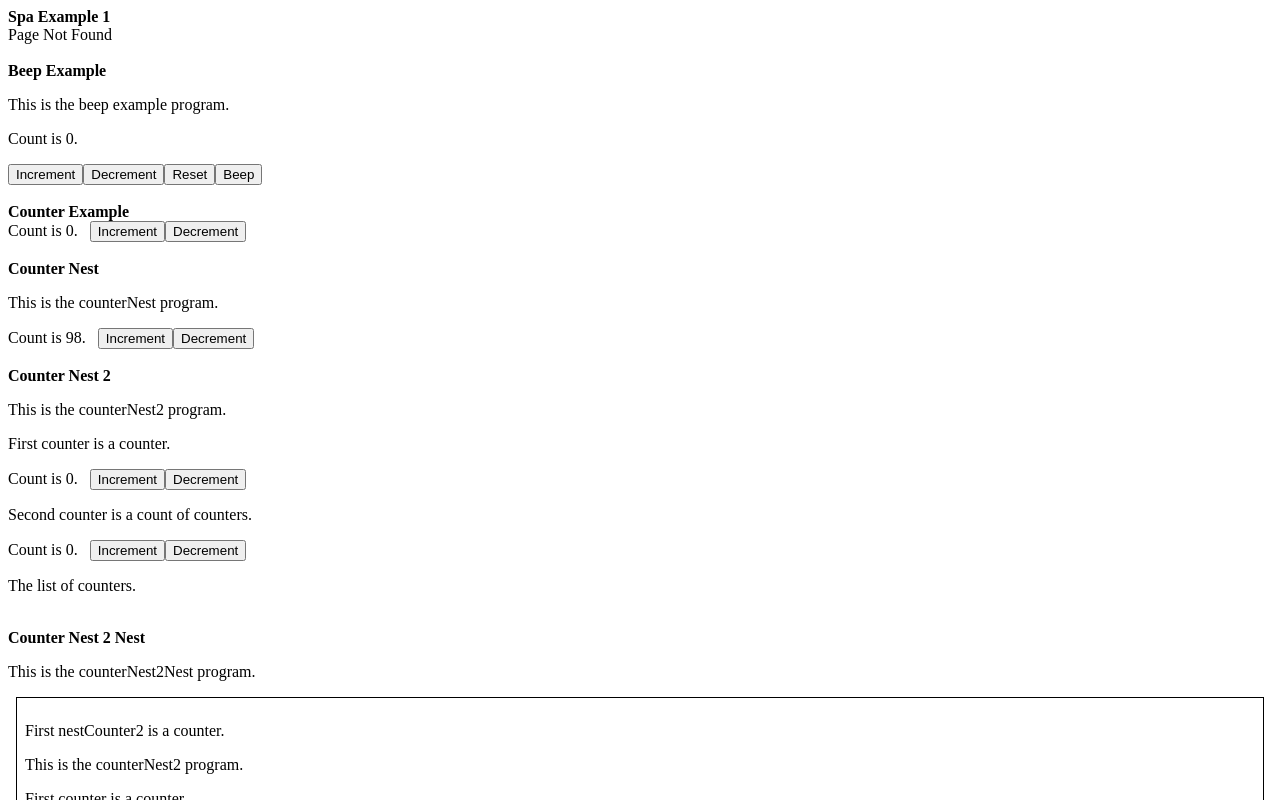
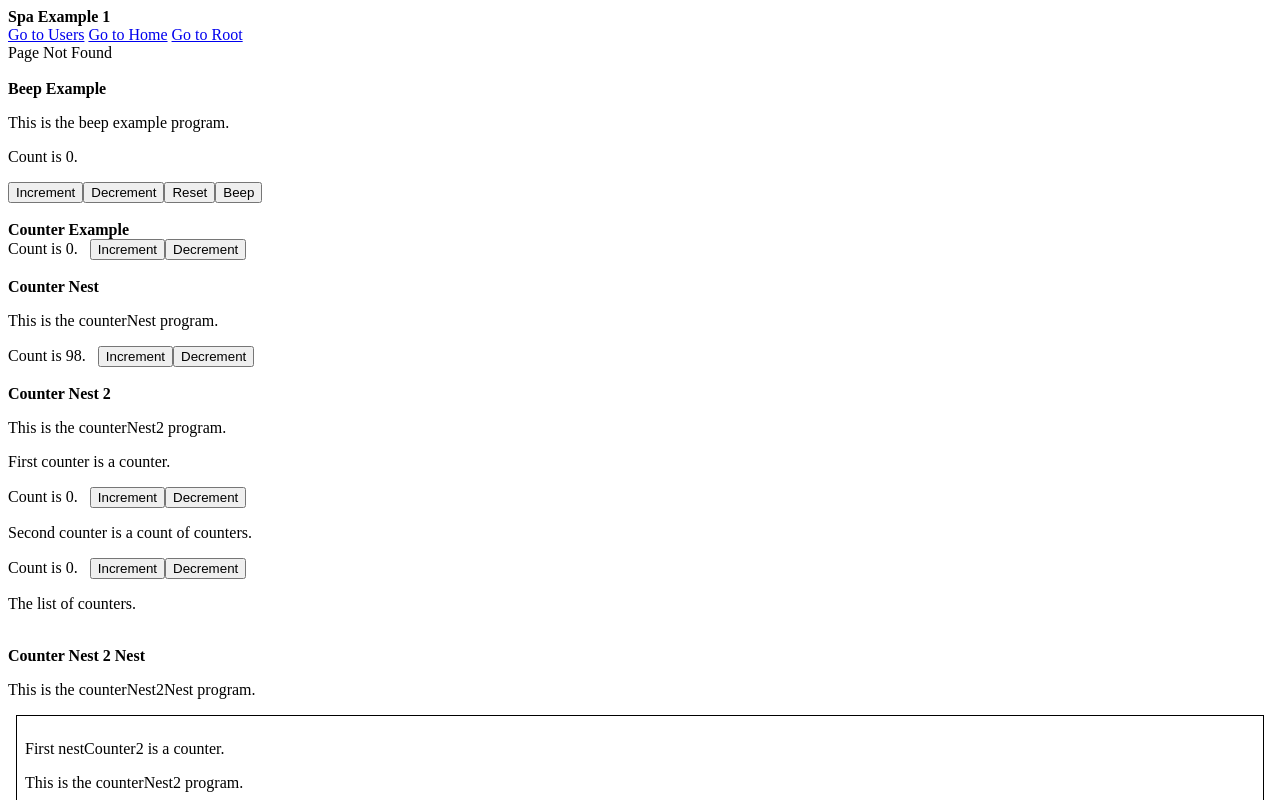
Before and after one commit to rluiten/rajts, a React (Create React App) app: page / in a window 1280 px wide. Shown: the top 800 px of the page. Built offline with nearby package versions, Linux system fonts and the light colour scheme.

Commit message:
fix(spa-example): improve it

```diff
--- a/src/spa-example.tsx
+++ b/src/spa-example.tsx
@@ -8,8 +8,8 @@ export type INoState = number
 export type INoMessage = string | undefined
 
 function displayProgram(
-  content: ReactView,
-  n: number
+  n: number,
+  content: ReactView
 ): IProgram<any, any, ReactView> {
   return {
     init: { state: n },
@@ -20,9 +20,37 @@ function displayProgram(
   }
 }
 
-const pageNotFoundProgram = displayProgram(<div>Page Not Found</div>, 1)
-const homeProgram = displayProgram(<div>Home Page Content</div>, 2)
+function Menu() {
+  return (
+    <>
+      <a href="#users/">Go to Users</a> <a href="#home/">Go to Home</a>{' '}
+      <a href="#">Go to Root</a>
+    </>
+  )
+}
+
+const pageNotFoundProgram = displayProgram(
+  1,
+  <div>
+    <div>
+      <Menu />
+    </div>
+    Page Not Found
+  </div>
+)
+
+const homeProgram = displayProgram(
+  2,
+  <div>
+    <div>
+      <Menu />
+    </div>
+    Home Page Content
+  </div>
+)
+
 const initialProgram = displayProgram(
+  3,
   <div>
     Initial Program Content{' '}
     <button
@@ -31,12 +59,13 @@ const initialProgram = displayProgram(
         console.log('click button')
       }}
     >
+      <div>
+        <Menu />
+      </div>
       Button Text
-    </button>{' '}
-    <a href="#users/">Go to Users</a> <a href="#home/">Go to Home</a>{' '}
-    <a href="#">Go to Root</a>
-  </div>,
-  3
+    </button>
+    <Menu />
+  </div>
 )
 
 type IUserState = number
@@ -45,7 +74,14 @@ const userProgram: IProgram<IUserState, IUserMessage, ReactView> = {
   init: { state: 11 },
   update: (_message, state) => ({ state }),
   view(_state, _dispatch) {
-    return <div>User Program Content</div>
+    return (
+      <div>
+        <div>
+          <Menu />
+        </div>
+        User Program Content
+      </div>
+    )
   }
 }
 
```
